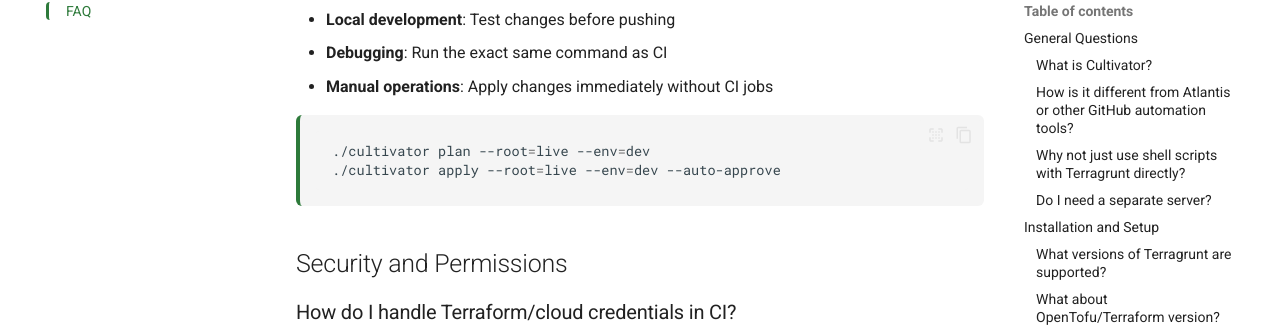
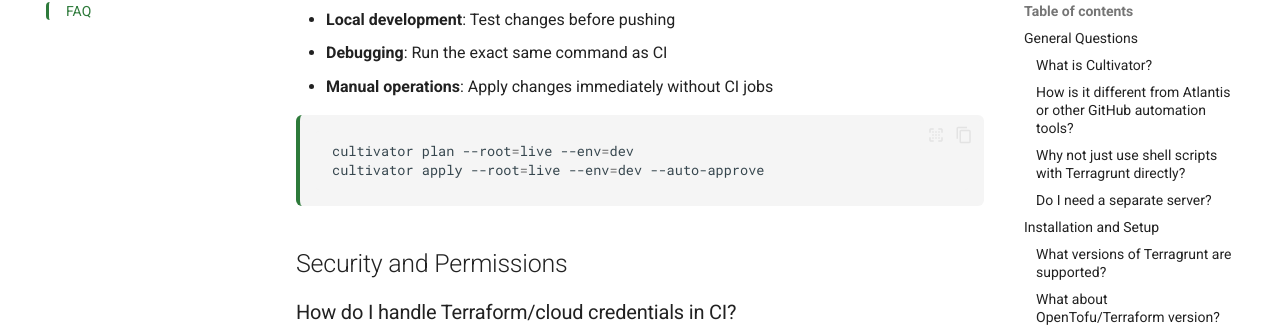
Before and after one commit to Ops-Talks/cultivator, an MkDocs documentation site: the page built from docs/faq.md, in a window 1280 px wide and 900 px high, scrolled down 3737 px. Shown: the part 118-453 px from the top of the window. Built offline with MkDocs 1.6.1 and Material for MkDocs 9.7.7, drawn with Linux system fonts in a browser that asks for light colours; comment, search, counter and statistics services are not loaded.

````diff
--- a/docs/faq.md
+++ b/docs/faq.md
@@ -151,8 +151,8 @@ Yes! Cultivator is a local CLI tool. Useful for:
 - **Manual operations**: Apply changes immediately without CI jobs
 
 ```bash
-./cultivator plan --root=live --env=dev
-./cultivator apply --root=live --env=dev --auto-approve
+cultivator plan --root=live --env=dev
+cultivator apply --root=live --env=dev --auto-approve
 ```
 
 ## Security and Permissions
@@ -390,7 +390,7 @@ on_failure:
 
 ### Where do I find more help?
 
-- **Documentation**: [Full documentation](/)
+- **Documentation**: [Full documentation](https://ops-talks.github.io/cultivator/)
 - **Issues**: [GitHub Issues](https://github.com/Ops-Talks/cultivator/issues)
 - **Discussions**: [GitHub Discussions](https://github.com/Ops-Talks/cultivator/discussions)
 - **Contributing**: [Contributing Guide](development/contributing.md)
````
Also changed, not shown: CONTRIBUTING.md (+0 -1 lines), README.md (+2 -2 lines), examples/README.md (+1 -1 lines).
